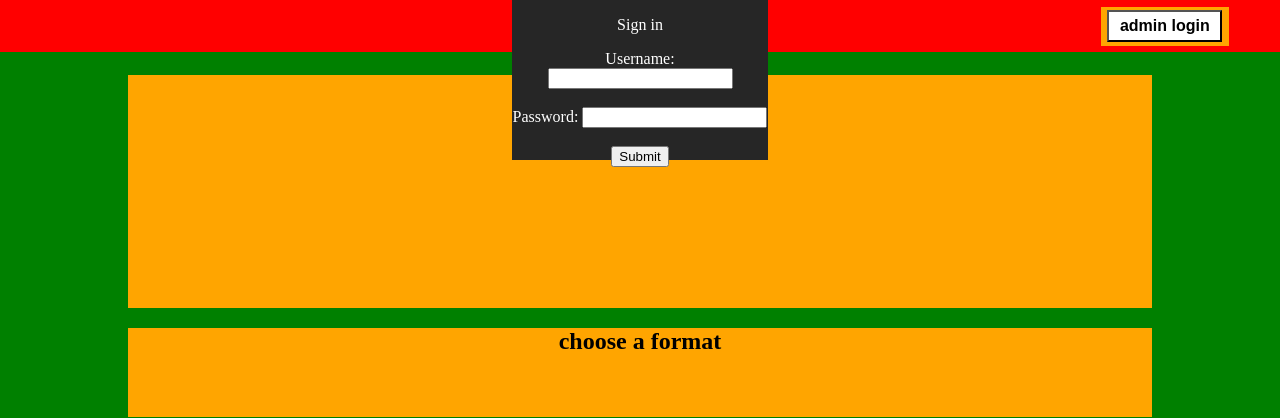
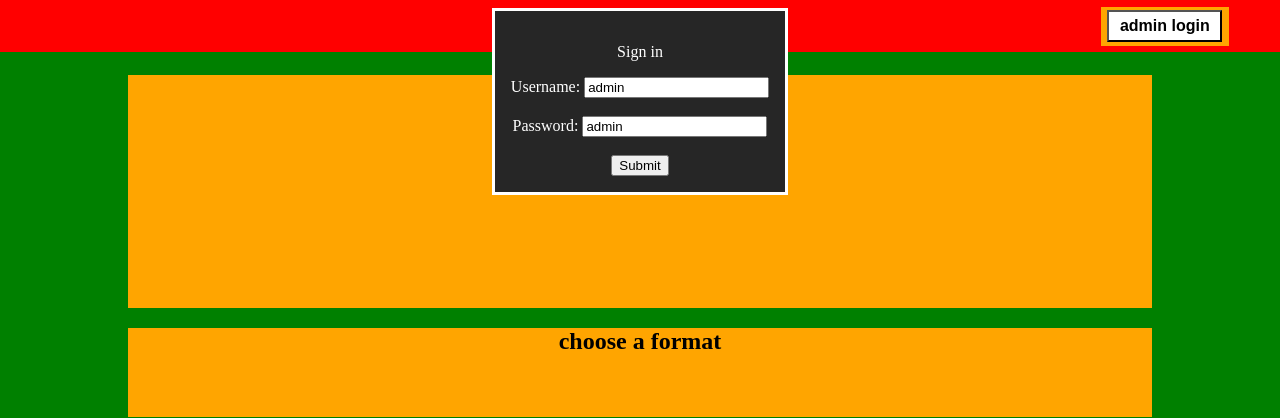
Before and after one commit to ryanxjacques/time-series, a plain HTML site: page index.html in a window 1280 px wide. Both pictures are taken after a click on the button "admin login". Shown: the top 418 px of the page. Drawn offline with Linux system fonts and the light colour scheme.

Commit message:
dynamic popups

```diff
--- a/index.html
+++ b/index.html
@@ -6,6 +6,7 @@
     <meta http-equiv="X-UA-Compatible" content="ie=edge">
     <title>Time Series</title>
     <link rel="stylesheet" href="style.css">
+    <link rel="stylesheet" href="login-popup.css">
   </head>
   <body>
     <div id="layout">
@@ -32,16 +33,7 @@
         </footer>
       </div>
     </div>
-    <div id="login-prompt" class="font">
-      <form>
-        <p>Sign in</p>
-        <label for="uname">Username:</label>
-        <input type="text" id="admin-username" name="uname"><br><br>
-        <label for="pword">Password:</label>
-        <input type="text" id="admin-password" name="pword"><br><br>
-        <input type="submit" value="Submit" id="submit-button">
-      </form>
-    </div>
+  <script src="popup.js"></script>
 	<script src="index.js"></script>
   </body>
 </html>
--- a/index.js
+++ b/index.js
@@ -1,18 +1,9 @@
-
 const loginButton = document.getElementById("login-button");
-const credSubmitButton = document.getElementById("submit-button");
-const loginPrompt = document.getElementById("login-prompt");
-
+const loginPopup = new LoginForm("login-popup");
+const submit = document.getElementById("login-popup");
 const USER = "admin";
 const PASS = "admin";
 
-function display(x){
-  x.style.display = "block";
-}
-
-function hide(x){
-  x.style.display = "block";
-}
 
 function validate_admin(user, pass){
   if (user == USER && pass == PASS){
@@ -23,12 +14,8 @@ function validate_admin(user, pass){
 }
 
 loginButton.addEventListener("click", function() {
-  display(loginPrompt);
+  if (loginPopup.hidden) {
+    // only one login popup allowed at a time.
+    loginPopup.show();
+  }
 });
-
-credSubmitButton.addEventListener("click", function() {
-  var user = document.getElementById("admin-username").value;
-  var pass = document.getElementById("admin-password").value;
-  validate_admin(user, pass)
-  hide(loginPrompt);
-});
--- /dev/null
+++ b/login-popup.css
@@ -0,0 +1,10 @@
+#login-popup.font {
+  color: white;
+  font-size: 2vh;
+}
+
+#login-popup {
+  display: block;
+  position: absolute;
+  background-color: #262626;
+}
--- /dev/null
+++ b/popup.js
@@ -0,0 +1,47 @@
+class LoginForm {
+  constructor(id) {
+    this.id = id;
+    this.hidden = true;
+  }
+
+  isHidden() {
+    return this.hidden;
+  }
+
+  show() {
+    this.hidden = false;
+
+    const node = document.createElement("dialog");
+    node.id = this.id;
+    node.classList.add("font");
+
+    // Form HTML
+    node.innerHTML = "\
+      <form> \
+        <p>Sign in</p> \
+        <label for=\"uname\">Username:</label> \
+        <input type=\"text\" value=\"admin\" id=\"admin-username\" name=\"uname\"> \
+        <br> \
+        <br> \
+        <label for=\"pword\">Password:</label> \
+        <input type=\"text\" value=\"admin\" id=\"admin-password\" name=\"pword\"> \
+        <br> \
+        <br> \
+        <input type=\"submit\" value=\"Submit\" id=\"submit-button\"> \
+      </form>";
+
+    // Note: getElementByTagName returns an list.
+    document.getElementsByTagName("body")[0].appendChild(node);
+
+    // While alive, check for submit.
+    node.addEventListener("submit", function(){
+      const username = document.getElementById("admin-username").value;
+      const password = document.getElementById("admin-password").value;
+      if (username == "admin" && password == "admin") {
+        alert("login successful");
+      } else {
+        alert("login failed");
+      }
+    });
+  }
+}
--- a/style.css
+++ b/style.css
@@ -98,17 +98,13 @@ footer {
   height: 80%;
 }
 
-#login-prompt.font {
+#login-popup.font {
   color: white;
   font-size: 2vh;
 }
 
-#login-prompt {
-  display: none;
+#login-popup {
+  display: block;
   position: absolute;
-  top: 0;
-  left: 40%;
-  width: 20%;
-  height: 20%;
   background-color: #262626;
 }
```
